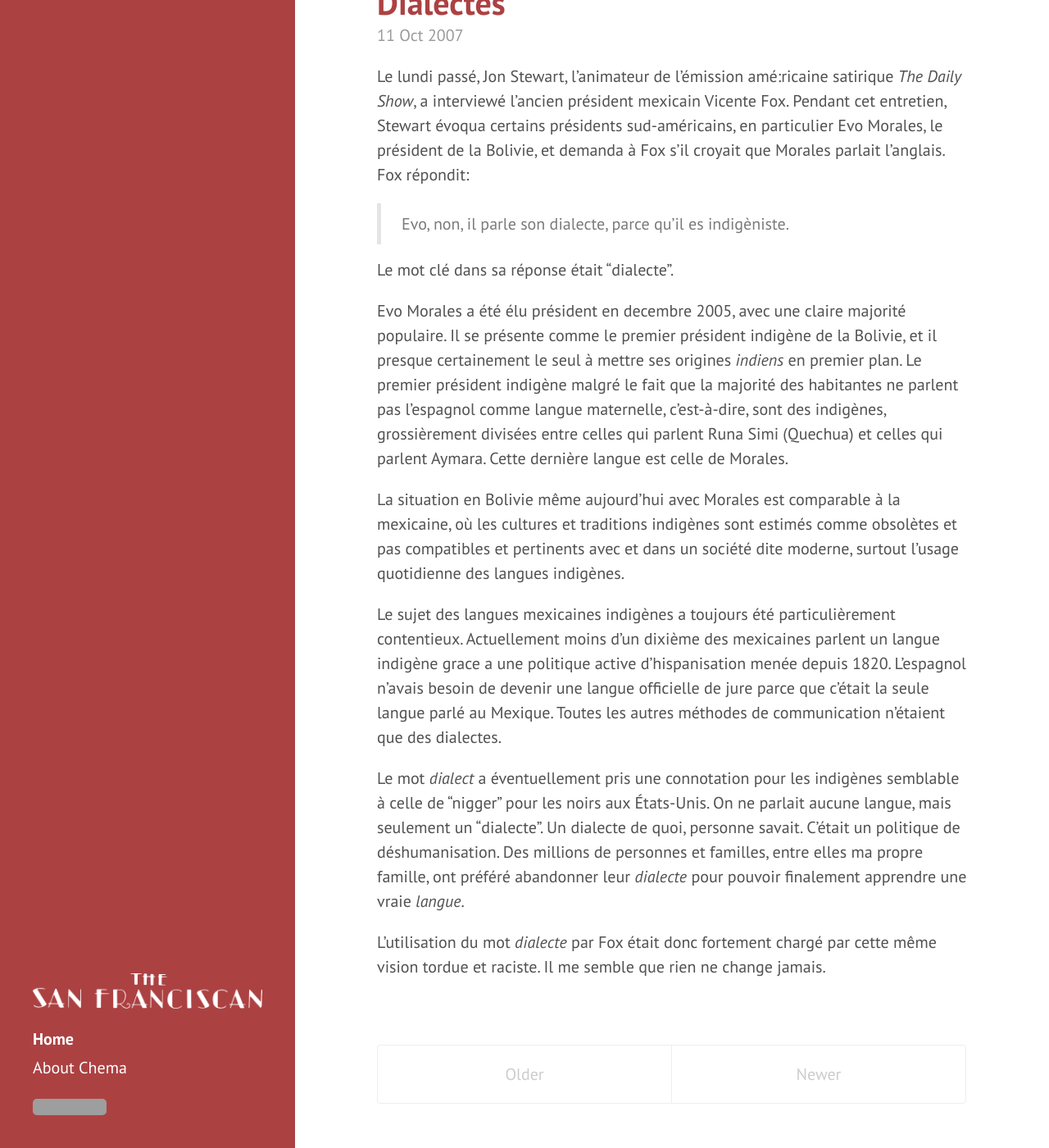
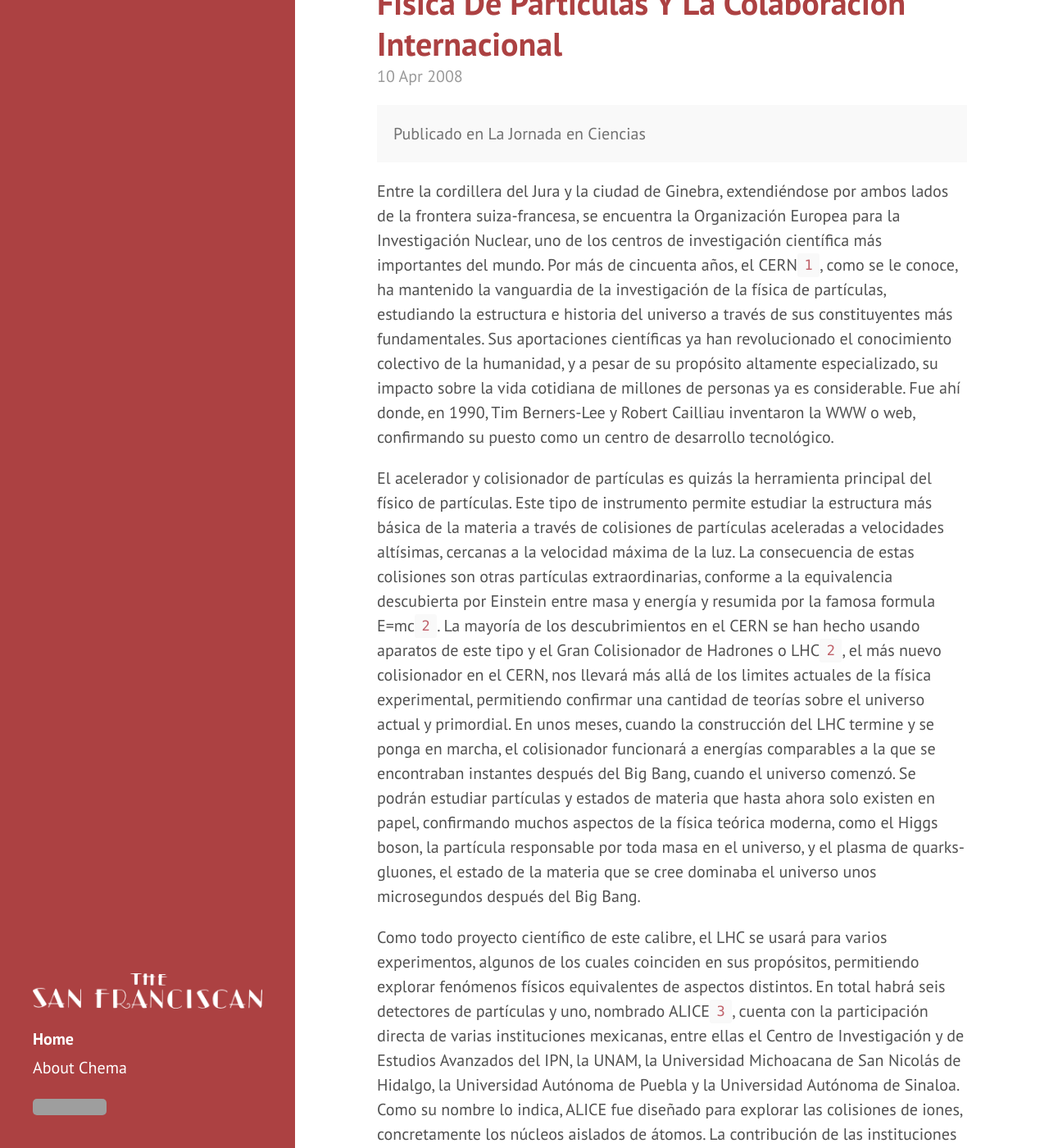
Before and after one commit to chema/sanfranciscan, a Jekyll site: the page built from index.html, in a window 1280 px wide and 1400 px high, scrolled down 6765 px. Shown: the whole window at 82% size. Built offline with Jekyll 4.4.1, drawn with Linux system fonts in a browser that asks for light colours; Markdown is read by kramdown in place of the engine named in the settings; the list of posts is cut into pages by our own code; some of the changed text lies outside the part shown; grey boxes are pictures that could not be loaded.

Commit message:
added post from 2008 (jornada)

```diff
--- /dev/null
+++ b/_posts/2008-04-10-fisica-de-particulas-y-la-colaboracion-internacional.md
@@ -0,0 +1,20 @@
+---
+layout: post
+post: Física de partículas y la colaboración internacional
+---
+
+<div class="message">
+Publicado en La Jornada en Ciencias
+</div>
+
+Entre la cordillera del Jura y la ciudad de Ginebra, extendiéndose por ambos lados de la frontera suiza-francesa, se encuentra la Organización Europea para la Investigación Nuclear, uno de los centros de investigación científica más importantes del mundo. Por más de cincuenta años, el CERN`1`, como se le conoce, ha mantenido la vanguardia de la investigación de la física de partículas, estudiando la estructura e historia del universo a través de sus constituyentes más fundamentales. Sus aportaciones científicas ya han revolucionado el conocimiento colectivo de la humanidad, y a pesar de su propósito altamente especializado, su impacto sobre la vida cotidiana de millones de personas ya es considerable. Fue ahí donde, en 1990, Tim Berners-Lee y Robert Cailliau inventaron la WWW o web, confirmando su puesto como un centro de desarrollo tecnológico.
+
+El acelerador y colisionador de partículas es quizás la herramienta principal del físico de partículas. Este tipo de instrumento permite estudiar la estructura más básica de la materia a través de colisiones de partículas aceleradas a velocidades altísimas, cercanas a la velocidad máxima de la luz. La consecuencia de estas colisiones son otras partículas extraordinarias, conforme a la equivalencia descubierta por Einstein entre masa y energía y resumida por la famosa formula E=mc`2`. La mayoría de los descubrimientos en el CERN se han hecho usando aparatos de este tipo y el Gran Colisionador de Hadrones o LHC`2`, el más nuevo colisionador en el CERN, nos llevará más allá de los limites actuales de la física experimental, permitiendo confirmar una cantidad de teorías sobre el universo actual y primordial. En unos meses, cuando la construcción del LHC termine y se ponga en marcha, el colisionador funcionará a energías comparables a la que se encontraban instantes después del Big Bang, cuando el universo comenzó. Se podrán estudiar partículas y estados de materia que hasta ahora solo existen en papel, confirmando muchos aspectos de la física teórica moderna, como el Higgs boson, la partícula responsable por toda masa en el universo, y el plasma de quarks-gluones, el estado de la materia que se cree dominaba el universo unos microsegundos después del Big Bang.
+
+Como todo proyecto científico de este calibre, el LHC se usará para varios experimentos, algunos de los cuales coinciden en sus propósitos, permitiendo explorar fenómenos físicos equivalentes de aspectos distintos. En total habrá seis detectores de partículas y uno, nombrado ALICE`3`, cuenta con la participación directa de varias instituciones mexicanas, entre ellas el Centro de Investigación y de Estudios Avanzados del IPN, la UNAM, la Universidad Michoacana de San Nicolás de Hidalgo, la Universidad Autónoma de Puebla y la Universidad Autónoma de Sinaloa. Como su nombre lo indica, ALICE fue diseñado para explorar las colisiones de iones, concretamente los núcleos aislados de átomos. La contribución de las instituciones mexicanas en particular fue importante para el sistema de calibración de ALICE. Con equipo diseñado y construido en México, se podrá calibrar y alinear el detector usando rayos cósmicos de alta energía y al mismo tiempo poder estudiar estos fenómenos importantes.
+
+La participación de instituciones mexicanas en este tipo de proyectos puede ser difícil. No siempre se puede contar con apoyo público en México equivalente al que tienen instituciones en otros países, un factor que puede motivar a individuos mexicanos a buscar apoyo más adecuado en instituciones extranjeras. Pero a pesar de todos estos retos, y en este caso, de los altos costos de vida en Ginebra, la gran motivación de los participantes mexicanos es lo que garantiza el éxito de estas colaboraciones. La cooperación internacional es de suma importancia para el avance científico, y la presencia mexicana en este tipo de proyectos es crítica para que se fomente la ciencia y tecnología a nivel nacional.
+
+`1` CERN es la antigua abreviación en francés, cuando se llamaba el Consejo Europeo para la Investigación Nuclear.
+`2` De su nombre en inglés, Large Hadron Collider.
+`3` A Large Ion Collider Experiment, Experimento de Gran Colisionador de Iones
```
Also changed, not shown: _posts/2007-10-11-dialectes.md (+1 -1 lines).
